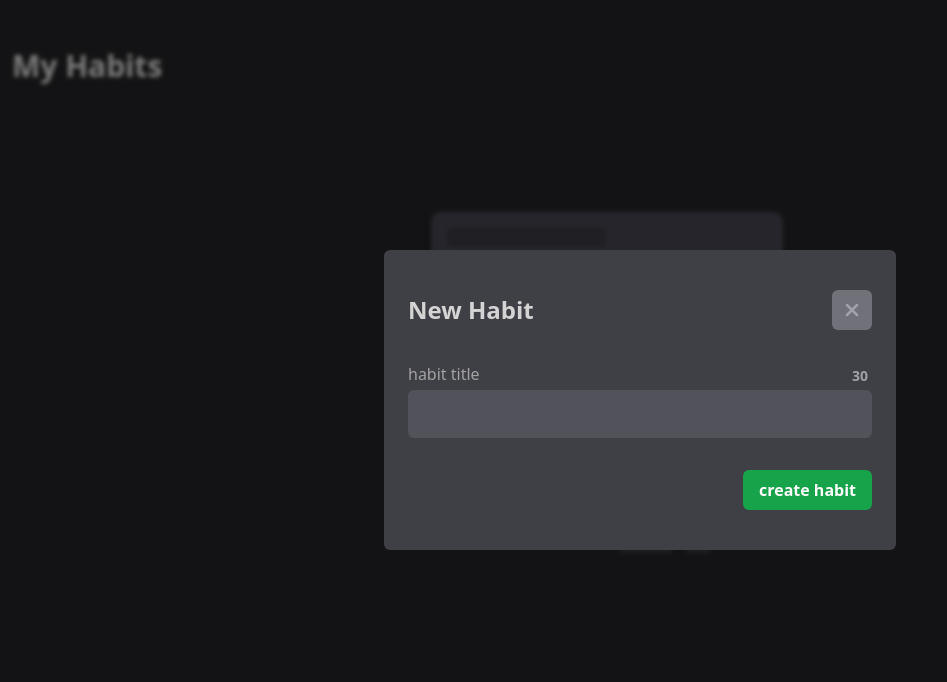
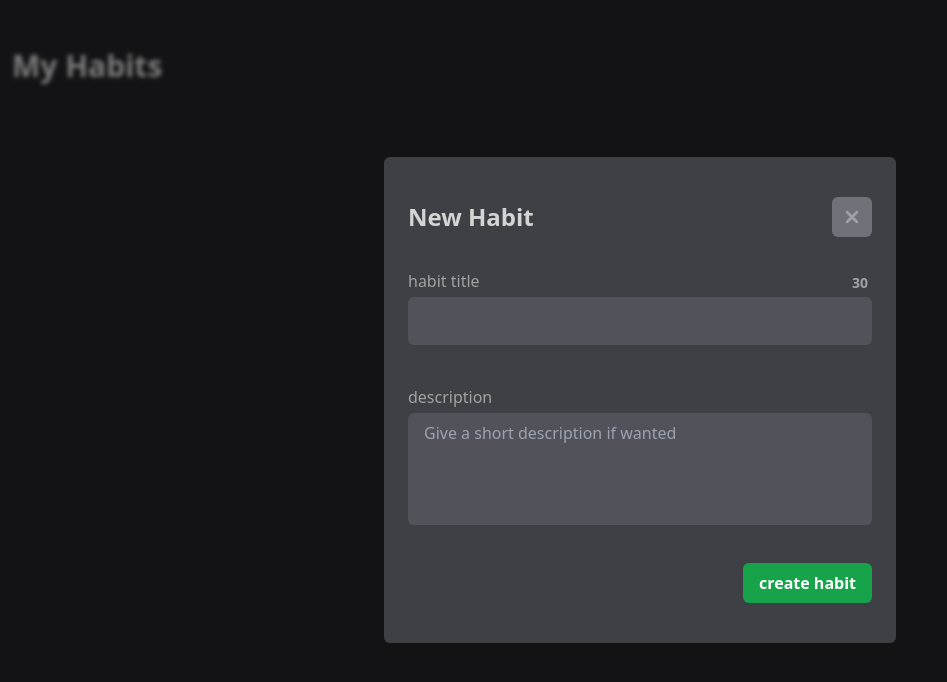
Before and after one commit to GuidoCarda/doguihabits, a React (Vite) app: page / in a window 1280 px wide. Both pictures are taken after a click on the button "create an habit". Shown: the top 682 px of the page, without its empty margins (0-947 px from the left). Built offline with nearby package versions, Linux system fonts and the light colour scheme.

Commit message:
feat: add a brief habit description if wanted - also fixed shorcuts behavior on habit detail page. Now you can either open the edit modal or the delete confirmation dialog but not both at the same time

```diff
--- a/src/components/Modal.jsx
+++ b/src/components/Modal.jsx
@@ -32,7 +32,7 @@ const Modal = ({ onClose, title, children }, ref) => {
         ref={domNode}
         aria-modal="true"
         className={clsx(
-          "bg-zinc-700 px-6 py-10 w-full h-2/4 self-end rounded-t-2xl",
+          "bg-zinc-700 px-6 py-10 w-full min-h-2/4 self-end rounded-t-2xl",
           "sm:self-center sm:rounded-md sm:h-auto sm:max-w-lg ",
           "overflow-y-scroll scrollbar-thin scrollbar-thumb-zinc-500 scrollbar-thumb-rounded-md"
         )}
--- a/src/pages/HabitDetail.jsx
+++ b/src/pages/HabitDetail.jsx
@@ -96,12 +96,12 @@ const HabitDetail = () => {
   const keysToAction = [
     {
       keys: ["shiftKey", "d"],
-      conditionals: [habit],
+      conditionals: [habit, !isEditing],
       callback: () => handleDelete(id),
     },
     {
       keys: ["shiftKey", "e"],
-      conditionals: [habit],
+      conditionals: [habit, !isDialogOpen],
       callback: (e) => {
         //prevent the habit form of getting the 'e' shortcut keypress as input
         e.preventDefault();
@@ -159,7 +159,10 @@ const HabitDetail = () => {
             <HabitForm
               isEditing={isEditing}
               onClose={handleEditModalClose}
-              initialValue={habit.title}
+              initialValues={{
+                title: habit.title,
+                description: habit.description,
+              }}
             />
           </Modal>
         )}
--- a/src/pages/components/HabitForm.jsx
+++ b/src/pages/components/HabitForm.jsx
@@ -7,8 +7,10 @@ import { motion, AnimatePresence } from "framer-motion";
 import { Button } from "../../components/Buttons";
 import { useParams } from "react-router-dom";
 
-const HabitForm = ({ onClose, isEditing = false, initialValue = "" }) => {
-  const [input, setInput] = useState(initialValue);
+const HabitForm = ({ onClose, isEditing = false, initialValues }) => {
+  const [input, setInput] = useState(initialValues?.title ?? "");
+  const [description, setDescription] =
+    useState(initialValues?.description) ?? "";
   const { id: habitId } = useParams();
   const isMobile = useMediaQuery("(max-width: 638px)");
 
@@ -17,19 +19,22 @@ const HabitForm = ({ onClose, isEditing = false, initialValue = "" }) => {
   const handleSubmit = (e) => {
     e.preventDefault();
     if (!input.trim()) {
-      return toast.error("empty field", {});
+      return toast.error("empty title", {});
     }
     if (input.trim().length > 30) {
       return toast.error("The title is too long");
     }
 
+    const habitData = { input, description };
+
     if (isEditing && habitId) {
-      editHabit(habitId, input);
+      editHabit(habitId, habitData);
     } else {
-      createHabit(input);
+      createHabit(habitData);
     }
 
     setInput("");
+    setDescription("");
     onClose();
     toast.success(
       `${input} habit ${isEditing ? "updated" : "created"} successfully`,
@@ -80,6 +85,22 @@ const HabitForm = ({ onClose, isEditing = false, initialValue = "" }) => {
           )}
         </AnimatePresence>
       </div>
+
+      <div className="mt-10">
+        <label htmlFor="description" className="text-neutral-400 mb-1 block">
+          description
+        </label>
+
+        <textarea
+          name="description"
+          id="description"
+          placeholder="Give a short description if wanted"
+          className="resize-none h-28 rounded-md  bg-zinc-600 text-neutral-200 px-4 py-2 outline-none w-full"
+          value={description}
+          onChange={(e) => setDescription(e.target.value)}
+        ></textarea>
+      </div>
+
       <Button
         className={clsx(
           "w-max mt-8 ml-auto bg-green-600 text-white font-bold rounded-md",
--- a/src/store/useHabitsStore.jsx
+++ b/src/store/useHabitsStore.jsx
@@ -29,6 +29,7 @@ const habit = {
   id: "",
   title: "",
   createdAt: "",
+  description: "",
   daysStateCount,
   currentStreak: 0,
   badges: [],
@@ -40,16 +41,21 @@ const habit = {
  *
  * @param {Function} set - The set function from the Zustand store.
  * @param {Function} get - The get function from the Zustand store.
- * @param {string} input - The title of the new habit.
+ * @param {Object} habitData - The new habit data.
+ * @param {string} habitData.input - The habit title.
+ * @param {string} habitData.description - The habit description.
  */
-const createHabit = (set, get, input) => {
+const createHabit = (set, get, habitData) => {
   const state = get();
+
+  const { input, description } = habitData;
 
   const newHabit = {
     ...habit,
     id: randomId(),
     createdAt: new Date(),
     title: input,
+    description,
     months: [
       generatePendingHabitEntries(
         getAllDaysInMonth(today.getFullYear(), today.getMonth())
@@ -245,15 +251,19 @@ const checkAndUpdateHabits = (set, get) => {
  * @param {Function} set - The set function from the Zustand store.
  * @param {Function} get - The get function from the Zustand store.
  * @param habitId The ID of the habit to update.
- * @param title The new title for the habit to update.
+ * @param {Object} habitData The new data to edit the habit.
+ * @param {string} habitData.input The habit edited title.
+ * @param {string} habitData.description The habit edited description.
  */
-const editHabit = (set, get, habitId, input) => {
+const editHabit = (set, get, habitId, habitData) => {
   const state = get();
 
   const habit = state.habits.find((habit) => habit.id === habitId);
   if (!habit) return console.log("algo salio mal");
 
-  const editedHabit = { ...habit, title: input };
+  const { input, description } = habitData;
+
+  const editedHabit = { ...habit, title: input, description };
   const updatedHabits = state.habits.map((habit) =>
     habit.id === habitId ? editedHabit : habit
   );
@@ -267,9 +277,10 @@ const useHabitsStore = create(
       habits: [],
       completionMilestones: [7, 14, 21, 30, 60, 120, 365],
       actions: {
-        createHabit: (input) => createHabit(set, get, input),
+        createHabit: (habitData) => createHabit(set, get, habitData),
         updateHabit: (habitId, dayId) => updateHabit(set, get, habitId, dayId),
-        editHabit: (habitId, input) => editHabit(set, get, habitId, input),
+        editHabit: (habitId, habitData) =>
+          editHabit(set, get, habitId, habitData),
         deleteHabit: (id) => deleteHabit(set, get, id),
         checkAndUpdateHabits: () => checkAndUpdateHabits(set, get),
         deleteAllHabits: () => set({ habits: [] }),
```
